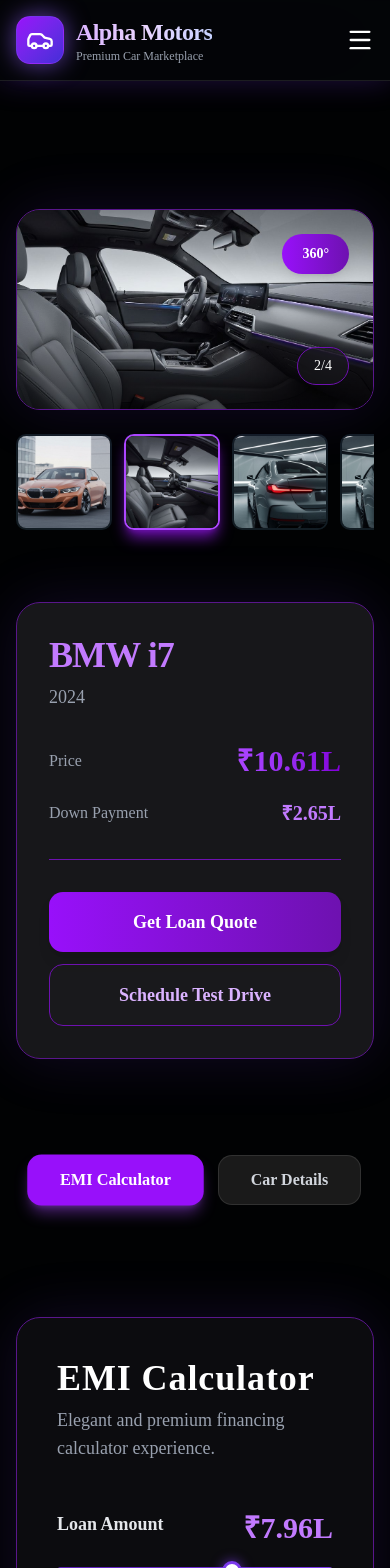
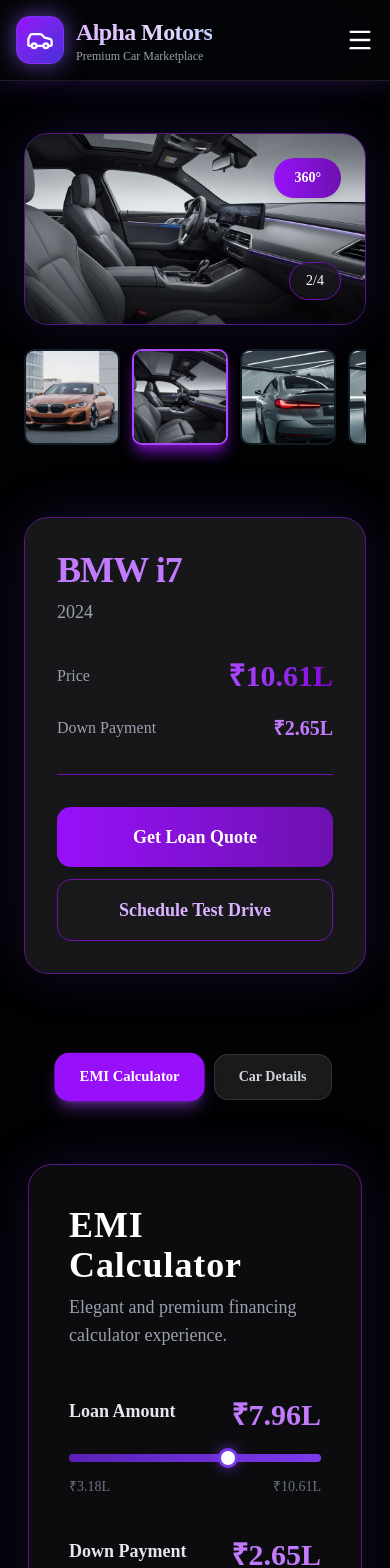
Before and after one commit to kaiwebcode/Alpha-frontend, a React (Vite) app: page / in a window 390 px wide. Shown: the top 1568 px of the page. Built offline with nearby package versions, Linux system fonts and the light colour scheme; the HTML template or start-up script is replaced by a standard one.

Commit message:
Code push

```diff
--- a/src/components/CarDetails.tsx
+++ b/src/components/CarDetails.tsx
@@ -1,16 +1,27 @@
-"use client"
+import { motion } from "framer-motion";
 
 interface Car {
-  name: string
-  year: number
-  mileage: string
-  fuelType: string
-  transmission: string
-  features: string[]
-  description: string
+  name: string;
+  year: number;
+  mileage: string;
+  fuelType: string;
+  transmission: string;
+  features: string[];
+  description: string;
 }
 
 export default function CarDetails({ car }: { car: Car }) {
+  // Animation variants
+  const fadeUp = {
+    hidden: { opacity: 0, y: 40 },
+    visible: { opacity: 1, y: 0, transition: { duration: 0.6 } },
+  };
+
+  const fade = {
+    hidden: { opacity: 0 },
+    visible: { opacity: 1, transition: { duration: 0.6 } },
+  };
+
   return (
     <section className="py-16 px-4 max-w-6xl mx-auto">
       <div className="grid grid-cols-1 lg:grid-cols-3 gap-8">
@@ -19,52 +30,93 @@
         <div className="lg:col-span-2 space-y-8">
 
           {/* Description */}
-          <div className="bg-[#0f0f12] rounded-2xl p-8 border border-[#2b2b33] shadow-lg">
+          <motion.div
+            variants={fadeUp}
+            initial="hidden"
+            whileInView="visible"
+            viewport={{ once: true }}
+            className="bg-[#0f0f12] rounded-2xl p-8 border border-[#2b2b33] shadow-lg"
+          >
             <h3 className="text-2xl font-bold text-white mb-4">About This Car</h3>
-            <p className="text-gray-300 leading-relaxed text-lg">{car.description}</p>
-          </div>
+            <p className="text-gray-300 leading-relaxed text-lg">
+              {car.description}
+            </p>
+          </motion.div>
 
           {/* Specifications */}
-          <div className="bg-[#0f0f12] rounded-2xl p-8 border border-[#2b2b33] shadow-lg">
+          <motion.div
+            variants={fadeUp}
+            initial="hidden"
+            whileInView="visible"
+            viewport={{ once: true }}
+            className="bg-[#0f0f12] rounded-2xl p-8 border border-[#2b2b33] shadow-lg"
+          >
             <h3 className="text-2xl font-bold text-white mb-6">Specifications</h3>
 
             <div className="grid grid-cols-2 md:grid-cols-4 gap-6">
 
-              <div className="text-center p-4 rounded-xl border border-purple-700/40 bg-purple-700/10">
-                <p className="text-sm text-gray-400 mb-1">Year</p>
-                <p className="text-2xl font-bold text-purple-400">{car.year}</p>
-              </div>
+              {[
+                { label: "Year", value: car.year },
+                { label: "Mileage", value: car.mileage },
+              ].map((item, i) => (
+                <motion.div
+                  key={i}
+                  variants={fadeUp}
+                  initial="hidden"
+                  whileInView="visible"
+                  viewport={{ once: true }}
+                  className="text-center p-4 rounded-xl border border-purple-700/40 bg-purple-700/10"
+                >
+                  <p className="text-sm text-gray-400 mb-1">{item.label}</p>
+                  <p className="text-2xl font-bold text-purple-400">{item.value}</p>
+                </motion.div>
+              ))}
 
-              <div className="text-center p-4 rounded-xl border border-purple-700/40 bg-purple-700/10">
-                <p className="text-sm text-gray-400 mb-1">Mileage</p>
-                <p className="text-2xl font-bold text-purple-400">{car.mileage}</p>
-              </div>
-
-              <div className="text-center p-4 rounded-xl border border-[#2b2b33] bg-[#17171c]">
-                <p className="text-sm text-gray-400 mb-1">Fuel Type</p>
-                <p className="text-lg font-semibold text-white">{car.fuelType}</p>
-              </div>
-
-              <div className="text-center p-4 rounded-xl border border-[#2b2b33] bg-[#17171c]">
-                <p className="text-sm text-gray-400 mb-1">Transmission</p>
-                <p className="text-lg font-semibold text-white">{car.transmission}</p>
-              </div>
-
+              {[{ label: "Fuel Type", value: car.fuelType },
+                { label: "Transmission", value: car.transmission }].map(
+                (item, i) => (
+                  <motion.div
+                    key={i}
+                    variants={fadeUp}
+                    initial="hidden"
+                    whileInView="visible"
+                    viewport={{ once: true }}
+                    className="text-center p-4 rounded-xl border border-[#2b2b33] bg-[#17171c]"
+                  >
+                    <p className="text-sm text-gray-400 mb-1">{item.label}</p>
+                    <p className="text-lg font-semibold text-white">{item.value}</p>
+                  </motion.div>
+                )
+              )}
             </div>
-          </div>
+          </motion.div>
 
           {/* Features */}
-          <div className="bg-[#0f0f12] rounded-2xl p-8 border border-[#2b2b33] shadow-lg">
+          <motion.div
+            variants={fadeUp}
+            initial="hidden"
+            whileInView="visible"
+            viewport={{ once: true }}
+            className="bg-[#0f0f12] rounded-2xl p-8 border border-[#2b2b33] shadow-lg"
+          >
             <h3 className="text-2xl font-bold text-white mb-6">Key Features</h3>
 
             <div className="grid grid-cols-1 md:grid-cols-2 gap-4">
               {car.features.map((feature, index) => (
-                <div
+                <motion.div
                   key={index}
+                  variants={fadeUp}
+                  initial="hidden"
+                  whileInView="visible"
+                  viewport={{ once: true }}
                   className="flex items-center gap-3 p-4 rounded-xl border border-[#2b2b33] bg-[#141418]"
                 >
                   <div className="w-6 h-6 rounded-full bg-purple-600 flex items-center justify-center">
-                    <svg className="w-4 h-4 text-white" fill="currentColor" viewBox="0 0 20 20">
+                    <svg
+                      className="w-4 h-4 text-white"
+                      fill="currentColor"
+                      viewBox="0 0 20 20"
+                    >
                       <path
                         fillRule="evenodd"
                         d="M16.707 5.293a1 1 0 010 1.414l-8 8a1 1 0 01-1.414 0l-4-4a1 1 0 011.414-1.414L8 12.586l7.293-7.293a1 1 0 011.414 0z"
@@ -73,18 +125,23 @@
                     </svg>
                   </div>
                   <span className="text-gray-200 font-medium">{feature}</span>
-                </div>
+                </motion.div>
               ))}
             </div>
-          </div>
-
+          </motion.div>
         </div>
 
         {/* RIGHT SIDEBAR */}
         <div className="space-y-6">
 
           {/* Contact Box */}
-          <div className="bg-[#0f0f12] rounded-2xl p-8 border border-purple-700/40 shadow-lg">
+          <motion.div
+            variants={fade}
+            initial="hidden"
+            whileInView="visible"
+            viewport={{ once: true }}
+            className="bg-[#0f0f12] rounded-2xl p-8 border border-purple-700/40 shadow-lg"
+          >
             <h4 className="text-xl font-bold text-white mb-6">Interested?</h4>
 
             <div className="space-y-3">
@@ -96,31 +153,33 @@
                 Schedule Visit
               </button>
             </div>
-          </div>
+          </motion.div>
 
           {/* Why Choose Us */}
-          <div className="bg-[#0f0f12] rounded-2xl p-6 border border-[#2b2b33] shadow-lg">
+          <motion.div
+            variants={fadeUp}
+            initial="hidden"
+            whileInView="visible"
+            viewport={{ once: true }}
+            className="bg-[#0f0f12] rounded-2xl p-6 border border-[#2b2b33] shadow-lg"
+          >
             <h4 className="font-semibold text-white mb-4">Why Choose Us?</h4>
 
             <ul className="space-y-3 text-sm text-gray-300">
-              <li className="flex items-start gap-2">
-                <span className="text-purple-400 font-bold">✓</span> 100% Verified Cars
-              </li>
-              <li className="flex items-start gap-2">
-                <span className="text-purple-400 font-bold">✓</span> Hassle-free Finance
-              </li>
-              <li className="flex items-start gap-2">
-                <span className="text-purple-400 font-bold">✓</span> Free Home Inspection
-              </li>
-              <li className="flex items-start gap-2">
-                <span className="text-purple-400 font-bold">✓</span> Extended Warranty
-              </li>
+              {[
+                "100% Verified Cars",
+                "Hassle-free Finance",
+                "Free Home Inspection",
+                "Extended Warranty",
+              ].map((item, i) => (
+                <li key={i} className="flex items-start gap-2">
+                  <span className="text-purple-400 font-bold">✓</span> {item}
+                </li>
+              ))}
             </ul>
-          </div>
-
+          </motion.div>
         </div>
-
       </div>
     </section>
-  )
+  );
 }
--- a/src/components/CarShowcase.tsx
+++ b/src/components/CarShowcase.tsx
@@ -1,6 +1,5 @@
-"use client";
-
 import { useState, useEffect } from "react";
+import { motion } from "framer-motion";
 import CarViewer360 from "./CarViewer360";
 import CarCarousel from "./CarCarousel";
 
@@ -12,6 +11,21 @@
   downPrice: number;
   images: string[];
 }
+
+const fadeUp = {
+  hidden: { opacity: 0, y: 60 },
+  show: { opacity: 1, y: 0, transition: { duration: 0.7 } },
+};
+
+const fadeLeft = {
+  hidden: { opacity: 0, x: -60 },
+  show: { opacity: 1, x: 0, transition: { duration: 0.7 } },
+};
+
+const fadeRight = {
+  hidden: { opacity: 0, x: 60 },
+  show: { opacity: 1, x: 0, transition: { duration: 0.7 } },
+};
 
 export default function CarShowcase({ car }: { car: Car }) {
   const [currentImageIndex, setCurrentImageIndex] = useState(0);
@@ -28,14 +42,25 @@
 
   return (
     <section className="py-12 px-4 max-w-7xl mx-auto text-white">
-      <div className="grid grid-cols-1 lg:grid-cols-3 gap-8 items-start">
-        {/* Main Image / 360 Viewer */}
-        <div className="lg:col-span-2">
+
+      <motion.div
+        initial="hidden"
+        whileInView="show"
+        viewport={{ once: true }}
+        variants={fadeUp}
+        className="grid grid-cols-1 lg:grid-cols-3 gap-8 items-start"
+      >
+
+        {/* MAIN IMAGE + CAROUSEL */}
+        <motion.div
+          variants={fadeLeft}
+          className="lg:col-span-2"
+        >
           <div className="relative overflow-hidden rounded-3xl bg-gradient-to-br from-[#1a1a1d]/80 to-[#0c0c0f]/20 aspect-video group shadow-[0_0_60px_rgba(124,58,237,0.15)] border border-purple-900">
             {!show360 ? (
               <div className="relative w-full h-full flex items-center justify-center">
                 <img
-                  src={car.images[currentImageIndex] || "/placeholder.svg"}
+                  src={car.images[currentImageIndex]}
                   alt={car.name}
                   className="w-full h-full object-cover transition-transform duration-700 group-hover:scale-105"
                   onMouseEnter={() => setIsAutoPlay(false)}
@@ -47,7 +72,7 @@
               <CarViewer360 car={car} />
             )}
 
-            {/* Navigation Buttons */}
+            {/* LEFT BUTTON */}
             {!show360 && (
               <>
                 <button
@@ -56,49 +81,38 @@
                       (prev) => (prev - 1 + car.images.length) % car.images.length
                     )
                   }
-                  className="absolute left-4 top-1/2 -translate-y-1/2 z-10 w-14 h-14 rounded-full bg-[#1a1a1d]/70 hover:bg-[#2a2a2a]/70 backdrop-blur-md flex items-center justify-center transition-all opacity-0 group-hover:opacity-100 shadow-lg border border-purple-800 hover:shadow-purple-500/50"
+                  className="absolute left-4 top-1/2 -translate-y-1/2 z-10 w-14 h-14 rounded-full bg-[#1a1a1d]/70 hover:bg-[#2a2a2a]/70 backdrop-blur-md flex items-center justify-center transition-all opacity-0 group-hover:opacity-100 shadow-lg border border-purple-800 hover:shadow-purple-500/50 cursor-pointer"
                 >
                   <svg
-                    className="w-7 h-7 text-purple-400 cursor-pointer"
+                    className="w-7 h-7 text-purple-400"
                     fill="none"
                     stroke="currentColor"
                     viewBox="0 0 24 24"
                   >
-                    <path
-                      strokeLinecap="round"
-                      strokeLinejoin="round"
-                      strokeWidth={2}
-                      d="M15 19l-7-7 7-7"
-                    />
+                    <path strokeLinecap="round" strokeLinejoin="round" strokeWidth={2} d="M15 19l-7-7 7-7" />
                   </svg>
                 </button>
 
+                {/* RIGHT BUTTON */}
                 <button
                   onClick={() =>
-                    setCurrentImageIndex(
-                      (prev) => (prev + 1) % car.images.length
-                    )
+                    setCurrentImageIndex((prev) => (prev + 1) % car.images.length)
                   }
-                  className="absolute right-4 top-1/2 -translate-y-1/2 z-10 w-14 h-14 rounded-full bg-[#1a1a1d]/70 hover:bg-[#2a2a2a]/70 backdrop-blur-md flex items-center justify-center transition-all opacity-0 group-hover:opacity-100 shadow-lg border border-purple-800 hover:shadow-purple-500/50"
+                  className="absolute right-4 top-1/2 -translate-y-1/2 z-10 w-14 h-14 rounded-full bg-[#1a1a1d]/70 hover:bg-[#2a2a2a]/70 backdrop-blur-md flex items-center justify-center transition-all opacity-0 group-hover:opacity-100 shadow-lg border border-purple-800 hover:shadow-purple-500/50 cursor-pointer"
                 >
                   <svg
-                    className="w-7 h-7 text-purple-400 cursor-pointer"
+                    className="w-7 h-7 text-purple-400"
                     fill="none"
                     stroke="currentColor"
                     viewBox="0 0 24 24"
                   >
-                    <path
-                      strokeLinecap="round"
-                      strokeLinejoin="round"
-                      strokeWidth={2}
-                      d="M9 5l7 7-7 7"
-                    />
+                    <path strokeLinecap="round" strokeLinejoin="round" strokeWidth={2} d="M9 5l7 7-7 7" />
                   </svg>
                 </button>
               </>
             )}
 
-            {/* 360 Toggle */}
+            {/* 360 BUTTON */}
             <button
               onClick={() => setShow360(!show360)}
               className="absolute top-6 right-6 z-20 px-5 py-2.5 bg-gradient-to-r from-purple-600 to-purple-800 text-white rounded-full font-semibold hover:shadow-2xl hover:shadow-purple-500/60 transition-all shadow-lg hover:scale-105 active:scale-95 text-sm cursor-pointer"
@@ -106,7 +120,7 @@
               {show360 ? "← Back" : "360°"}
             </button>
 
-            {/* Image Counter */}
+            {/* COUNTER */}
             {!show360 && (
               <div className="absolute bottom-6 right-6 bg-[#1a1a1d]/60 backdrop-blur-md px-4 py-2 rounded-full text-white text-sm font-medium border border-purple-800">
                 {currentImageIndex + 1}/{car.images.length}
@@ -114,7 +128,7 @@
             )}
           </div>
 
-          {/* Thumbnail Carousel */}
+          {/* CAROUSEL */}
           {!show360 && (
             <CarCarousel
               images={car.images}
@@ -122,10 +136,13 @@
               onSelect={setCurrentImageIndex}
             />
           )}
-        </div>
+        </motion.div>
 
-        {/* Car Details */}
-        <div className="bg-[#1a1a1d]/90 p-8 rounded-3xl border border-purple-900 shadow-[0_0_60px_rgba(124,58,237,0.15)] h-fit sticky top-32">
+        {/* RIGHT SIDEBAR */}
+        <motion.div
+          variants={fadeRight}
+          className="bg-[#1a1a1d]/90 p-8 rounded-3xl border border-purple-900 shadow-[0_0_60px_rgba(124,58,237,0.15)] h-fit sticky top-32"
+        >
           <h1 className="text-4xl font-extrabold mb-2 tracking-tight text-purple-400">
             {car.name}
           </h1>
@@ -138,6 +155,7 @@
                 ₹{(car.price / 100000).toFixed(2)}L
               </span>
             </div>
+
             <div className="flex justify-between items-center">
               <span className="text-gray-400 font-medium">Down Payment</span>
               <span className="text-xl font-semibold text-purple-400">
@@ -147,23 +165,16 @@
           </div>
 
           <div className="space-y-3">
-            <button className="w-full py-4 px-6 bg-gradient-to-r from-purple-600 to-purple-800 text-white rounded-xl font-bold hover:shadow-2xl hover:shadow-purple-500/60 transition-all shadow-lg hover:scale-[1.02] active:scale-95 text-lg cursor-pointer">
+            <button className="w-full py-4 px-6 bg-gradient-to-r from-purple-600 to-purple-800 text-white rounded-xl font-bold hover:shadow-2xl hover:shadow-purple-500/60 transition-all shadow-lg hover:scale-[1.02] active:scale-95 text-lg ">
               Get Loan Quote
             </button>
-            <button className="w-full py-4 px-6 bg-[#1a1a1d]/70 text-purple-300 rounded-xl font-bold hover:bg-[#2a2a2a] transition-all border border-purple-800 hover:border-purple-500 text-lg cursor-pointer">
+
+            <button className="w-full py-4 px-6 bg-[#1a1a1d]/70 text-purple-300 rounded-xl font-bold hover:bg-[#2a2a2a] transition-all border border-purple-800 hover:border-purple-500 text-lg">
               Schedule Test Drive
             </button>
           </div>
-
-          {/* EMI Calculator embedded */}
-          {/* <div className="mt-10">
-            <EMICalculator car={car} />
-          </div> */}
-        </div>
-      </div>
+        </motion.div>
+      </motion.div>
     </section>
   );
 }
-
-// Import EMICalculator at the top of the file
-// import EMICalculator from "./EMICalculator";
--- a/src/components/CarViewer360.tsx
+++ b/src/components/CarViewer360.tsx
@@ -1,5 +1,3 @@
-"use client";
-
 import type React from "react";
 import { useState, useRef, useEffect } from "react";
 
--- a/src/pages/index.tsx
+++ b/src/pages/index.tsx
@@ -1,25 +1,18 @@
-"use client";
+import { useState } from "react";
+import { motion } from "framer-motion";
 
-import { useState } from "react";
-// import { Header } from "./components/Header";
-// import CarShowcase from "./components/CarShowcase";
-// import Footer from "./components/footer";
+// ---- IMPORT COMPONENTS ----
+import { Header } from "../components/Header";
+import CarShowcase from "../components/CarShowcase";
+import EMICalculator from "../components/EMICalculator";
+import CarDetails from "../components/CarDetails";
+import Footer from "../components/footer";
 
 // ---- IMPORT IMAGES ----
 import img1 from "../assets/image1.png";
 import img2 from "../assets/image2.png";
 import img3 from "../assets/image3.png";
 import img4 from "../assets/image4.png";
-import { Header } from "../components/Header";
-import CarShowcase from "../components/CarShowcase";
-import EMICalculator from "../components/EMICalculator";
-import CarDetails from "../components/CarDetails";
-import Footer from "../components/footer";
-// import { EMICalculator } from "./components/EMICalculator";
-// import CarDetails from "./components/CarDetails";
-// import EMICalculator from "./components/EMICalculator";
-// Add your new image here
-// import img5 from "./assets/image5.png";
 
 // ---- CAR DATA ----
 const carData = {
@@ -32,7 +25,7 @@
   mileage: "5 km",
   fuelType: "Electric",
   transmission: "Automatic",
-  images: [img1, img2, img3, img4], // <-- Updated
+  images: [img1, img2, img3, img4],
   features: [
     "Panoramic Roof",
     "Premium Sound System",
@@ -53,36 +46,63 @@
   return (
     <div className="min-h-screen bg-background">
       <Header />
-      <main className="pt-20">
+
+      <main className="pt-1 px-2 md:px-0 lg:pt-14">
+        {/* CAR SHOWCASE */}
         <CarShowcase car={carData} />
 
-        <div className="flex justify-center gap-4 py-12 px-4">
-          <button
+        {/* TABS */}
+        <div className="flex justify-center gap-3 lg:pt-14 md:gap-6 pt-8 flex-wrap">
+
+          {/* ---- Button 1 (EMI Calculator) ---- */}
+          <motion.button
+            initial={{ opacity: 0, y: 20 }}
+            whileInView={{ opacity: 1, y: 0 }}
+            viewport={{ once: true }}
+
+            whileHover={{ scale: 1.1 }}
+            whileTap={{ scale: 0.95 }}
+
             onClick={() => setActiveTab("showcase")}
-            className={`px-8 py-3 rounded-xl font-semibold transition-all duration-300 ${
+            className={`px-6 md:px-8 py-3 rounded-xl text-sm md:text-base font-semibold transition-all duration-300
+              ${
                 activeTab === "showcase"
-                ? "bg-purple-600 text-white shadow-lg shadow-purple-500/40 scale-[1.02]"
-                : "bg-[#1a1a1a] text-gray-300 border border-white/10 hover:border-purple-500/40 hover:text-white hover:scale-[1.02] cursor-pointer"
+                  ? "bg-purple-600 text-white shadow-lg shadow-purple-500/40 scale-105"
+                  : "bg-[#1a1a1a] text-gray-300 border border-white/10 hover:border-purple-500/40 hover:text-white hover:scale-105 cursor-pointer"
               }`}
           >
             EMI Calculator
-          </button>
+          </motion.button>
 
-          <button
+          {/* ---- Button 2 (Car Details) ---- */}
+          <motion.button
+            initial={{ opacity: 0, y: 20 }}
+            whileInView={{ opacity: 1, y: 0 }}
+            viewport={{ once: true }}
+
+            whileHover={{ scale: 1.1 }}
+            whileTap={{ scale: 0.95 }}
+
             onClick={() => setActiveTab("details")}
-            className={`px-8 py-3 rounded-xl font-semibold transition-all duration-300 ${
+            className={`px-6 md:px-8 py-3 rounded-xl text-sm md:text-base font-semibold transition-all duration-300
+              ${
                 activeTab === "details"
-                ? "bg-purple-600 text-white shadow-lg shadow-purple-500/40 scale-[1.02]"
-                : "bg-[#1a1a1a] text-gray-300 border border-white/10 hover:border-purple-500/40 hover:text-white hover:scale-[1.02] cursor-pointer"
+                  ? "bg-purple-600 text-white shadow-lg shadow-purple-500/40 scale-105"
+                  : "bg-[#1a1a1a] text-gray-300 border border-white/10 hover:border-purple-500/40 hover:text-white hover:scale-105 cursor-pointer"
               }`}
           >
             Car Details
-          </button>
+          </motion.button>
+
         </div>
 
+        {/* CONTENT SWITCHING */}
+        <div className="px-1 md:px-0">
           {activeTab === "showcase" && <EMICalculator car={carData} />}
           {activeTab === "details" && <CarDetails car={carData} />}
+        </div>
       </main>
+
       <Footer />
     </div>
   );
```
Also changed, not shown: src/components/EMICalculator.tsx (+42 -34 lines). Lines whose indentation alone changed are shown as unchanged.
